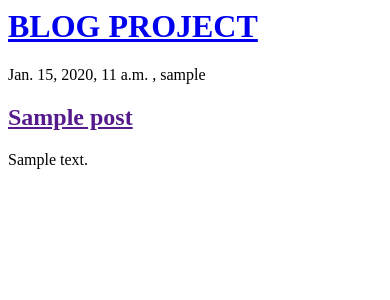
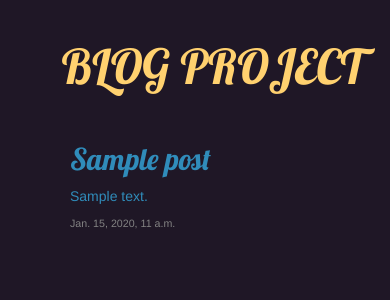
Before and after one commit to vaceero/blog-project, a Django app: page / in a window 390 px wide. Shown: the top 300 px of the page. Run offline with Django 3.2, Linux system fonts and the light colour scheme; tables that the repository leaves empty hold one stand-in row (values such as "Sample post"); some libraries are stand-ins or nearby versions.

Commit message:
Edit HTML and add CSS.

```diff
--- /dev/null
+++ b/blog/static/css/blog.css
@@ -0,0 +1,50 @@
+.header {
+	background-color: #1F1726;
+	margin-top: 0;
+	padding: 20px 20px 20px 40px
+}
+
+.header h1, .header h1 a, .header h1 a:visited, .header h1 a:active {
+	color: #FFD16F;
+	font-size: 36pt;
+	text-decoration: none;
+	text-align: center;
+}
+
+.content {
+	margin-left: 40px;
+}
+
+h1, h2, h3, h4 {
+	font-family: 'Lobster', cursive;
+}
+.date {
+	color: #828282;
+	font-size: 8pt;
+}
+
+.save {
+	float: right;
+}
+
+.post-form textarea, .post-form input {
+	width: 100%;
+}
+
+.top-menu, .top-menu:hover, .top-menu:visited {
+	color: #ffffff;
+	float: right;
+	font-size: 26pt;
+	margin-right: 20px;
+}
+.post {
+	margin-bottom: 70px;
+	color: #308CBA;
+}
+.post h2 a, .post h1 a:visited {
+	color: #308CBA;
+}
+body {
+    padding-left: 15px;
+    background-color: #1F1726;
+}
--- a/blog/templates/blog/post_list.html
+++ b/blog/templates/blog/post_list.html
@@ -1,18 +1,31 @@
+{% load static %}
 <html>
     <head>
         <title>blog-project</title>
+        <link rel="stylesheet" href="//maxcdn.bootstrapcdn.com/bootstrap/3.2.0/css/bootstrap.min.css">
+        <link rel="stylesheet" href="//maxcdn.bootstrapcdn.com/bootstrap/3.2.0/css/bootstrap-theme.min.css">
+        <link href="//fonts.googleapis.com/css?family=Lobster&subset=latin,latin-ext" rel="stylesheet" type="text/css">
+        <link rel="stylesheet" href="{% static 'css/blog.css' %}">
+
     </head>
     <body>
-        <div>
+        <div class="header">
             <h1><a href="/">BLOG PROJECT</a></h1>
         </div>
-
-        {% for post in posts %}
-        	<div>
-        		<p>{{ post.published_date }} , {{ post.author }}
-        		<h2><a href="">{{ post.title }}</h2></a>
-       			<p>{{ post.text|linebreaksbr }}</p>
-        	</div>
-        {% endfor %}
+        <div class="content container">
+        	<div class="row">
+        		<div class="col-md-8">
+        			{% for post in posts %}
+        				<div class="post">
+							<h2><a href="">{{ post.title }}</a></h2>
+       						<p>{{ post.text }}</p>
+       						<div class="date">
+								<p>{{ post.published_date }}</p>
+							</div>
+       					</div>
+       				{% endfor %}
+       			</div>
+       		</div>
+       	</div>
     </body>
 </html>
```
